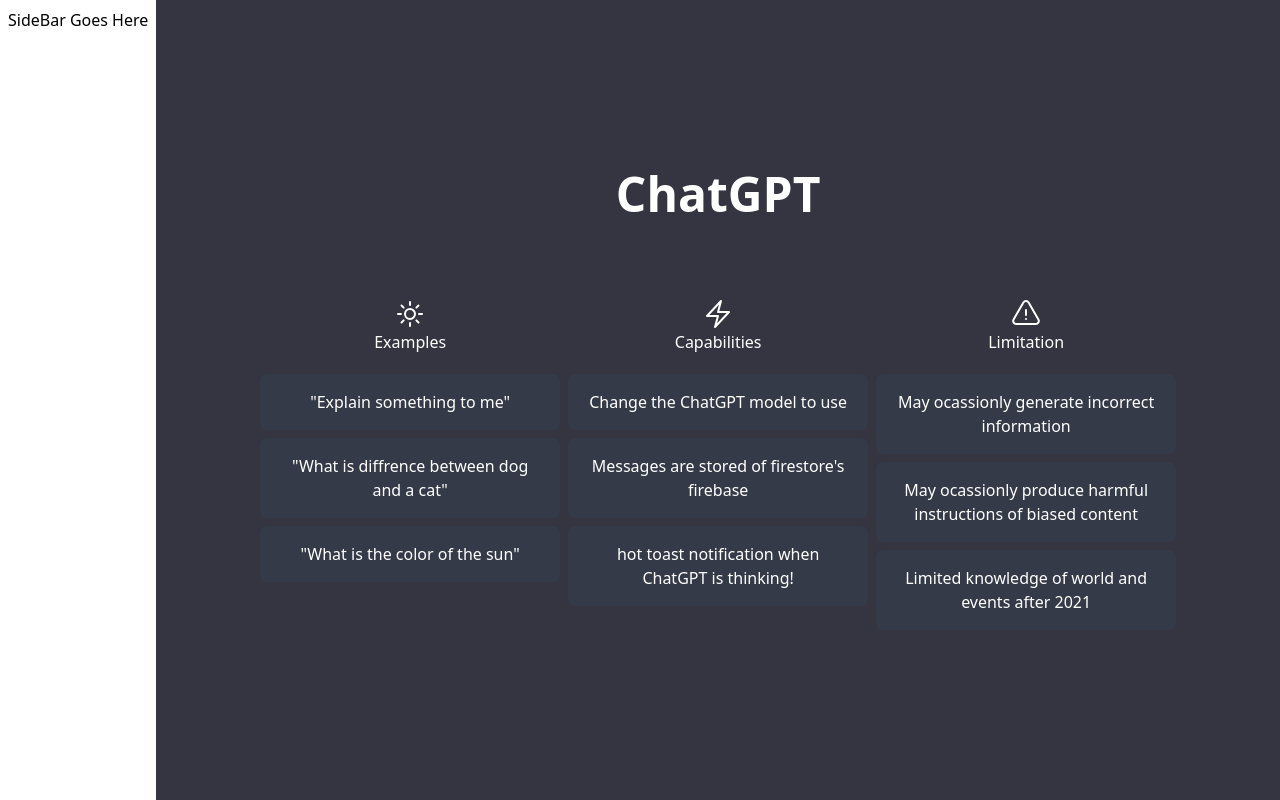
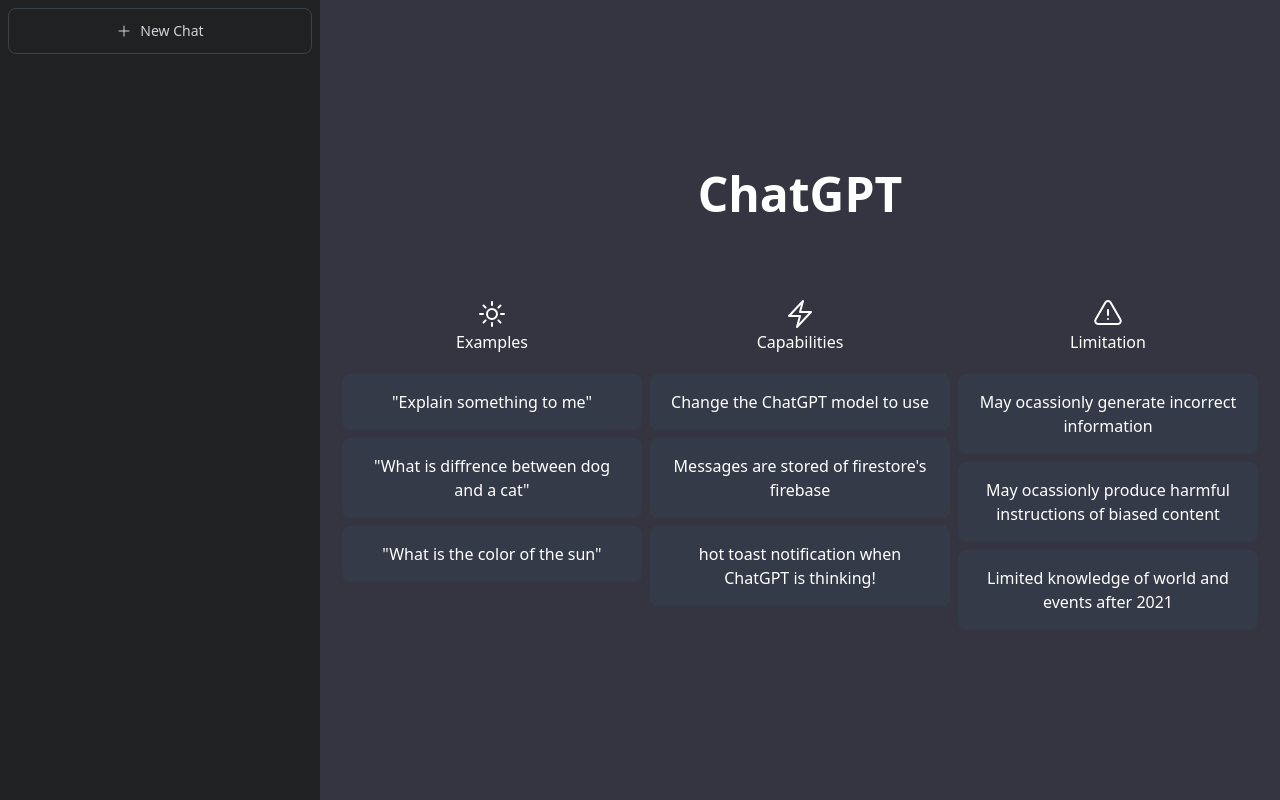
Before and after one commit to KILLERTIAN/chatgpt, a Next.js app: page / in a window 1280 px wide. Built offline with nearby package versions, Linux system fonts and the light colour scheme.

Commit message:
New Chat Button

```diff
--- a/app/layout.tsx
+++ b/app/layout.tsx
@@ -11,8 +11,10 @@
       <head />
       <body>
         <div className='flex'>
-          {/* SideBar */}
-          <SideBar />
+          <div className='bg-[#202123] max-w-xs h-screen overflow-y-auto md:min-w-[20rem]'>
+            <SideBar />
+          </div>
+
           {/* ClientProvider - Notification */}
           <div className="bg-[#343541] flex-1">{children}</div>
         </div>
--- /dev/null
+++ b/components/NewChat.tsx
@@ -0,0 +1,12 @@
+import { PlusIcon } from '@heroicons/react/24/solid'
+
+function NewChat() {
+    return (
+        <div className='border-gray-700 border chatRow hover:bg-gray-700/70'>
+            <PlusIcon className='h-4 w-4' />
+            <p>New Chat</p>
+        </div>
+    )
+}
+
+export default NewChat
--- a/components/SideBar.tsx
+++ b/components/SideBar.tsx
@@ -1,11 +1,11 @@
-
+import NewChat from "./NewChat"
 function SideBar() {
     return (
         <div className="p-2 flex flex-col h-screen">
-            SideBar Goes Here
             <div className="flex-1">
                 <div>
                     {/* NewChat */}
+                    <NewChat />
                     <div>
                         {/* ModelSelection */}
                     </div>
--- a/styles/globals.css
+++ b/styles/globals.css
@@ -6,4 +6,8 @@
     .infoText {
         @apply p-4 bg-gray-700/50 rounded-lg max-w-[300px]
     }
+
+    .chatRow {
+        @apply rounded-lg px-5 py-3 text-sm flex items-center justify-center space-x-2 cursor-pointer text-gray-300 transition-all duration-200 ease-out
+    }
 }
```
